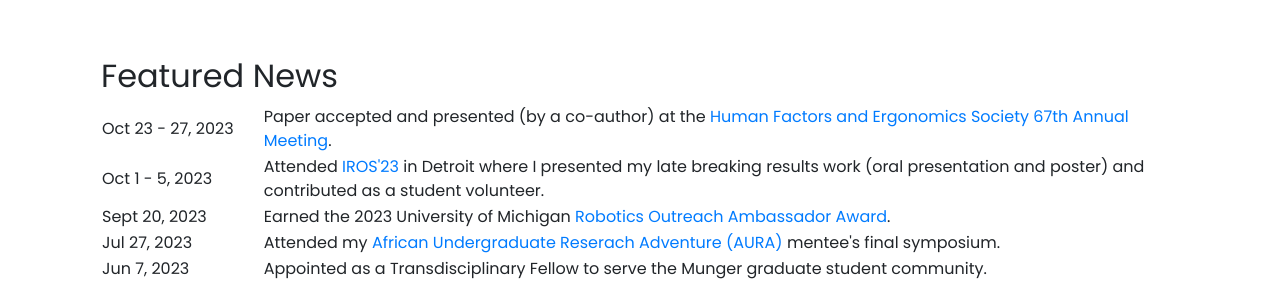
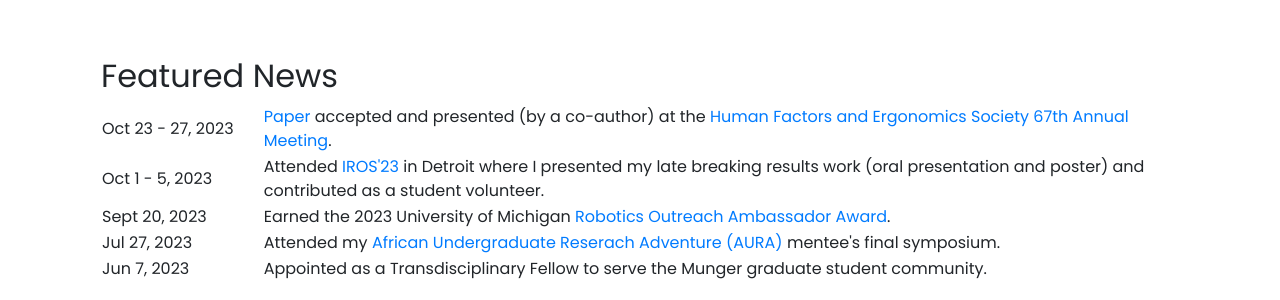
Before and after one commit to arshaali/arshaali.github.io, a Jekyll site: the page built from pages/index.md, in a window 1280 px wide and 900 px high, scrolled down 628 px. Shown: the part 155-455 px from the top of the window. Built offline with Jekyll 4.4.1, drawn with Linux system fonts in a browser that asks for light colours; nearby versions of some CDN libraries; part of the change alters nothing that is shown.

```diff
--- a/_includes/landing.html
+++ b/_includes/landing.html
@@ -39,7 +39,7 @@
       <!-- Put <thead>, <tbody>, and <tr>'s here! -->
       <tr>
         <td>Oct 23 - 27, 2023</td>
-        <td> Paper accepted and presented (by a co-author) at the <a href="https://www.hfes.org/Events/International-Annual-Meeting">Human Factors and Ergonomics Society 67th Annual Meeting</a>.</td>
+        <td> <a href="https://deepblue.lib.umich.edu/bitstream/handle/2027.42/177382/Esterwood%20et%20al.%20HFES_2023.pdf?sequence=1">Paper</a> accepted and presented (by a co-author) at the <a href="https://www.hfes.org/Events/International-Annual-Meeting">Human Factors and Ergonomics Society 67th Annual Meeting</a>.</td>
       </tr>
       <tr>
         <td>Oct 1 - 5, 2023</td>
```
